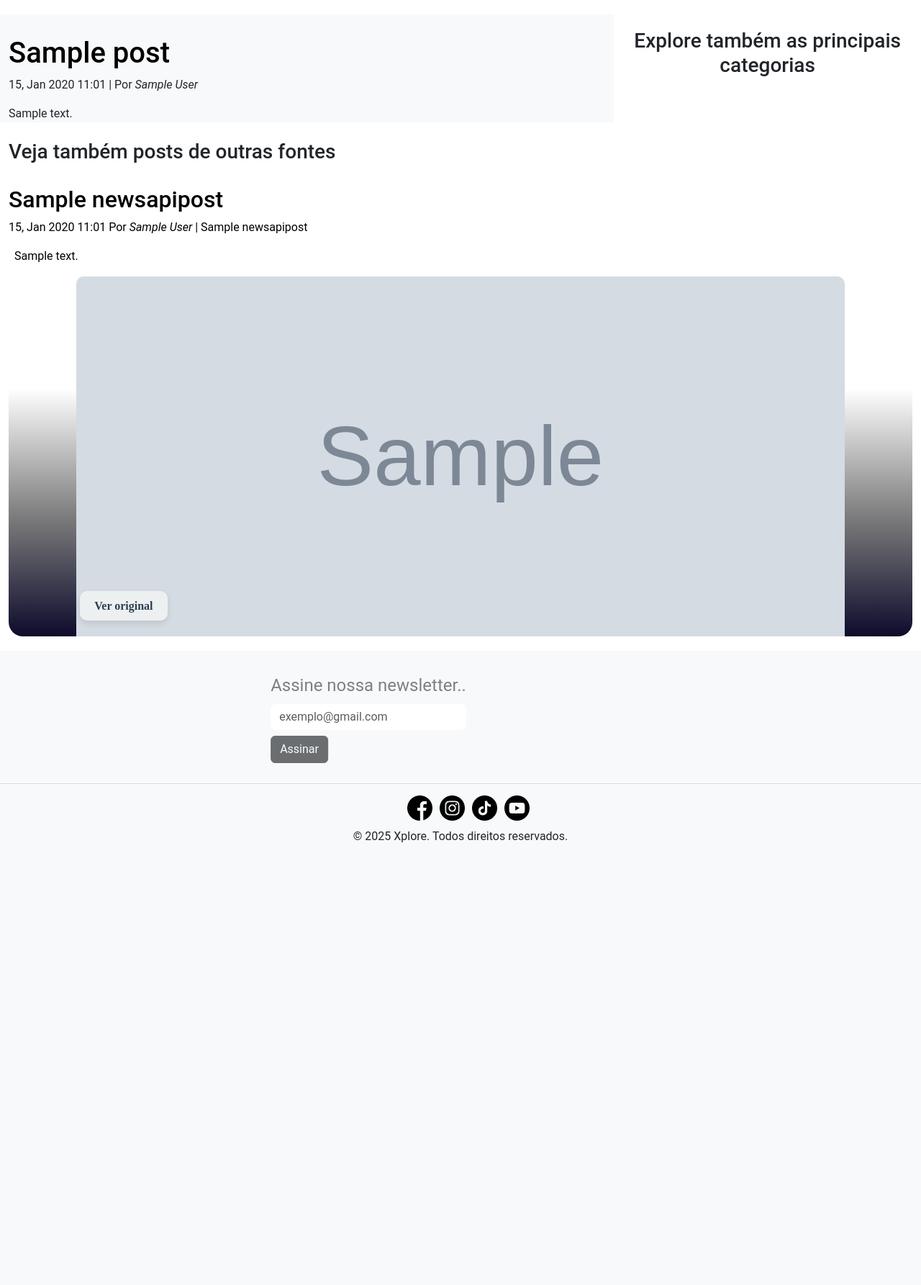
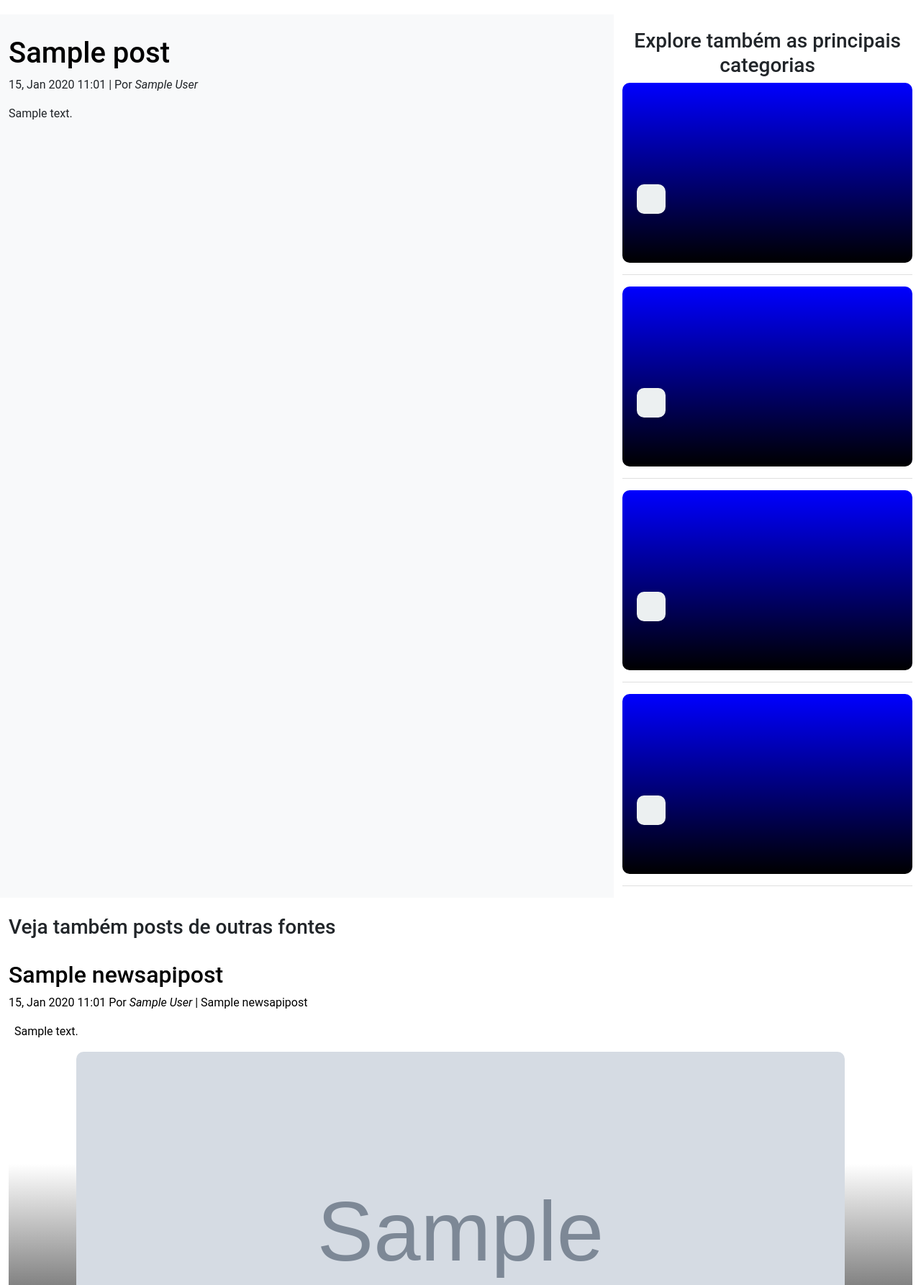
Before and after one commit to Johndarkdev/explore, a Django app: a page that uses blog/templates/category_posts.html in a window 1280 px wide. Shown: the part 620-2405 px from the top of the page at 72% size. Before the commit the page ends 1790 px from the top, so only its background shows below. Run offline with Django 5.2, Linux system fonts and the light colour scheme; tables that the repository leaves empty hold one stand-in row (values such as "Sample post"); grey boxes marked "Sample" are stand-in pictures; parts of the project's set-up code (start-up, migrations or seed data) failed here and were passed over; some libraries are stand-ins or nearby versions.

Commit message:
Actualizações finais

```diff
--- a/blog/templates/category_posts.html
+++ b/blog/templates/category_posts.html
@@ -1,10 +1,9 @@
 <!--Categorias dos posts-->
+
+{% if post %}
 <h3> Explore também as principais categorias</h3>
 
 {% for post in post_category %}
-
-<!-- aparece apenas se tiver post -->
-{% if post %}
 <div class="post-category">
 
     <a href="{% url 'post_view' slug=post.slug %}">
@@ -19,9 +18,9 @@
                 {{ post.title }}
             </h2>
 
-        <article>
-    </a>
-</div>
-<hr />
-{% endif %}
-{% endfor %}
+            <article>
+            </a>
+        </div>
+        <hr />
+    {% endfor %}
+    {% endif %}
--- a/requirements.txt
+++ b/requirements.txt
@@ -26,3 +26,4 @@
 urllib3==1.26.20
 whitenoise==6.9.0
 zope.interface==7.2
+psycopg2-binary
--- a/static/css/general_style.css
+++ b/static/css/general_style.css
@@ -99,7 +99,7 @@
 
 
 .destaque{
-    font-family: 'Playfair Display', serif;
+    font-family: serif;
     font-size: 1em;
     /* Tamanho maior */
     font-weight: 700;
```
